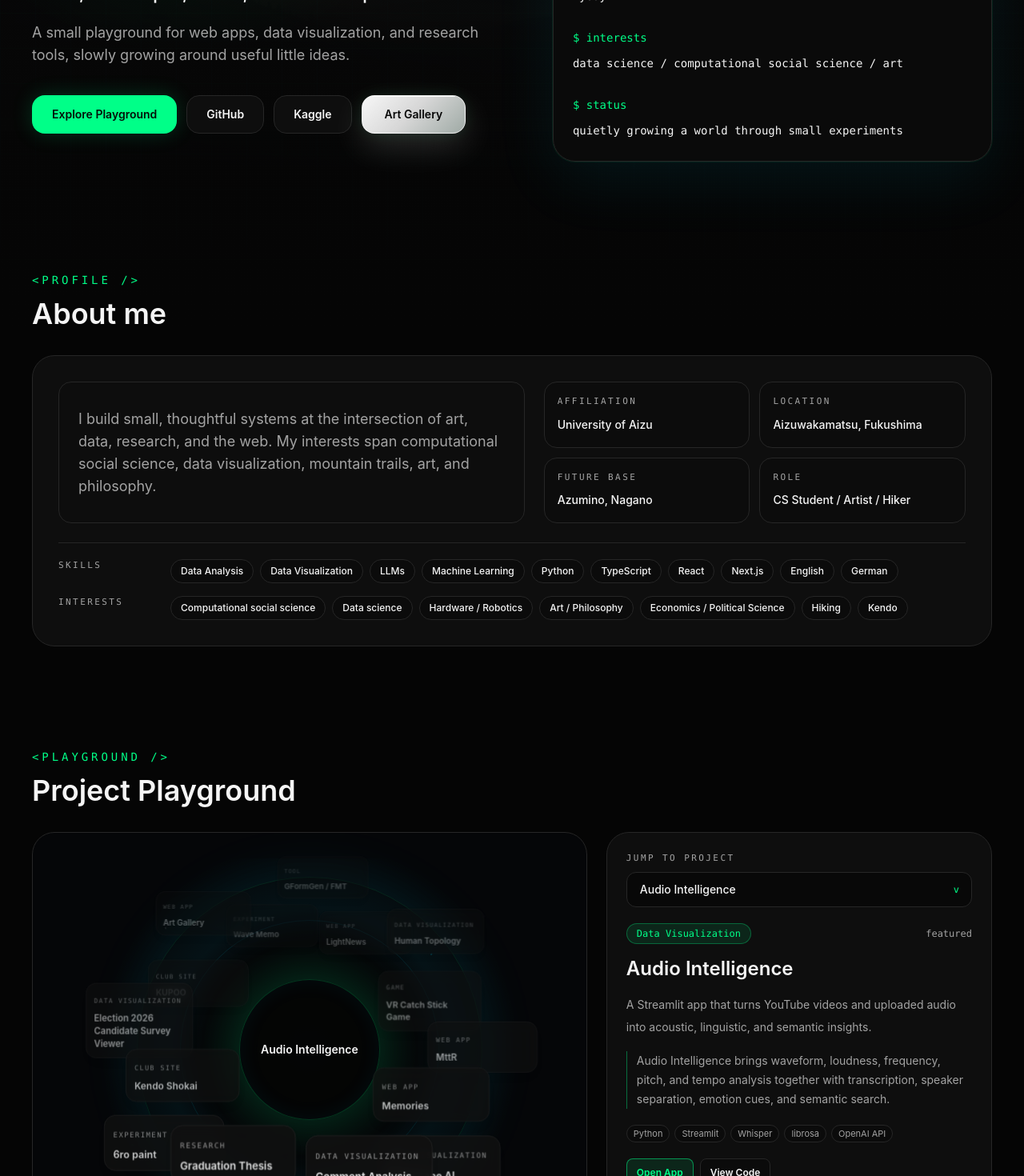
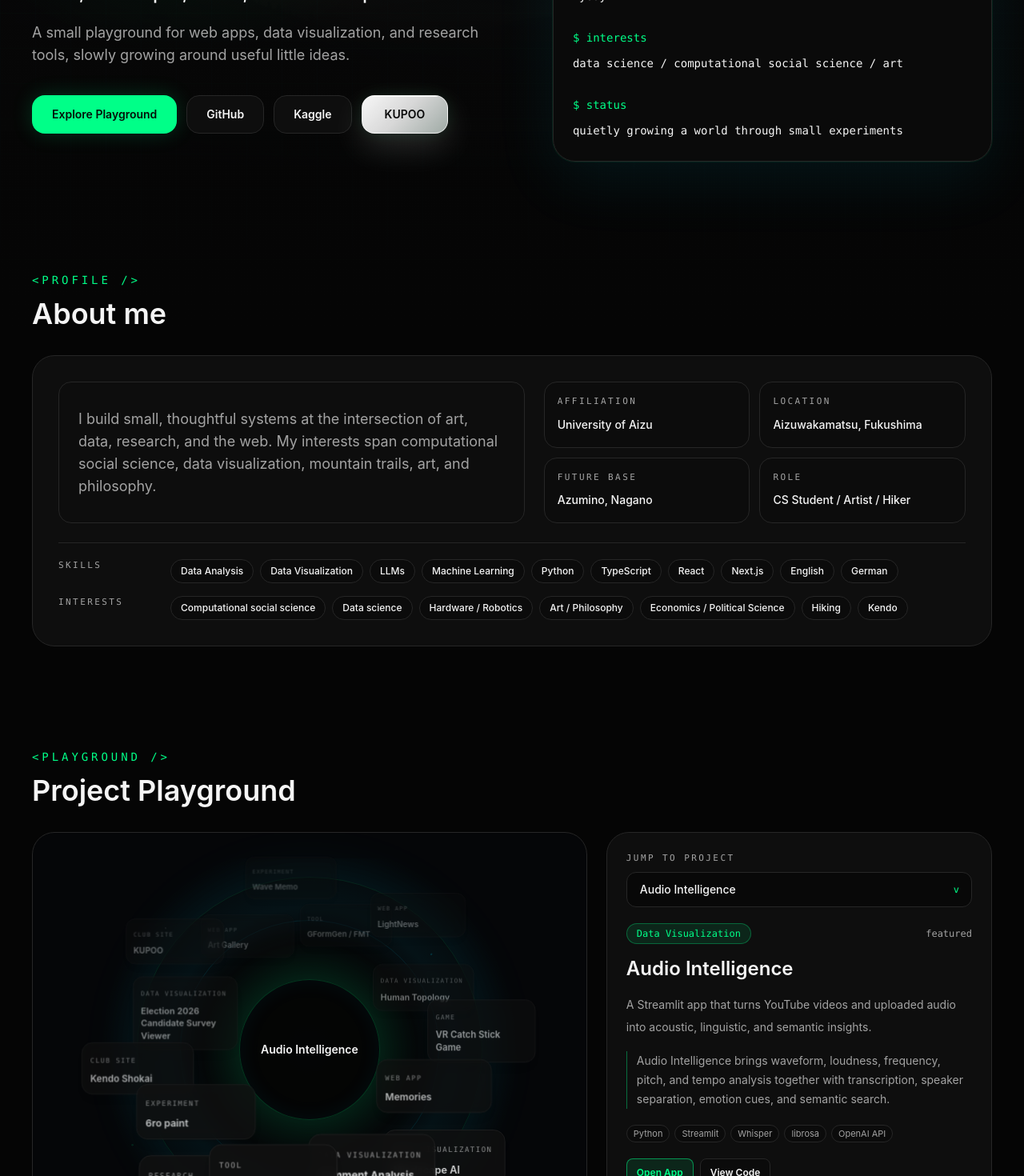
Before and after one commit to ryouy/profile, a Next.js app: page / in a window 1280 px wide. Shown: the part 380-1850 px from the top of the page at 80% size. Built offline with nearby package versions, Linux system fonts and the light colour scheme.

Commit message:
Update featured portfolio links

```diff
--- a/src/components/Hero.tsx
+++ b/src/components/Hero.tsx
@@ -53,13 +53,13 @@ export function Hero() {
             Kaggle
           </a>
           <a
-            href={profile.galleryUrl}
+            href={profile.kupooUrl}
             target="_blank"
             rel="noopener noreferrer"
             className="group relative inline-flex min-h-12 items-center justify-center overflow-hidden rounded-2xl border border-white/65 bg-[linear-gradient(135deg,#f7f7f7_0%,#d7d7d7_48%,#9faaa5_100%)] px-7 py-3 text-sm font-semibold text-[#050505] shadow-[0_16px_42px_rgba(245,245,245,0.16),0_0_22px_rgba(0,255,136,0.08)] transition hover:-translate-y-0.5 hover:border-white hover:shadow-[0_22px_52px_rgba(245,245,245,0.22),0_0_28px_rgba(0,255,136,0.14)]"
           >
             <span className="absolute inset-x-3 top-0 h-px bg-white/90" />
-            <span className="relative">Art Gallery</span>
+            <span className="relative">KUPOO</span>
           </a>
         </div>
       </div>
--- a/src/data/profile.ts
+++ b/src/data/profile.ts
@@ -17,5 +17,5 @@ export const profile = {
   ],
   githubUrl: "https://github.com/ryouy",
   kaggleUrl: "https://www.kaggle.com/ryohmats",
-  galleryUrl: "https://ryouy-gallery.vercel.app"
+  kupooUrl: "https://kupoo.vercel.app"
 };
--- a/src/data/projects.ts
+++ b/src/data/projects.ts
@@ -68,21 +68,6 @@ export const projects: Project[] = [
     tech: ["Next.js", "React", "TypeScript", "Leaflet", "Markdown"],
     appUrl: "https://trvlmmrs.vercel.app/",
     githubUrl: "https://github.com/ryouy/memories",
-    featured: true
-  },
-  {
-    title: "MttR",
-    description:
-      "A simple diary blog that stores article JSON and images through the GitHub Contents API.",
-    details: [
-      "MttR keeps diary content in a GitHub repository rather than a separate CMS, using the GitHub Contents API to save both post JSON and images.",
-      "The app is deployed on Vercel and keeps the public reading experience lightweight while letting the content source stay close to the code.",
-      "It is a compact experiment in treating GitHub as a personal publishing backend, with a safe push flow for keeping local and remote content in sync."
-    ],
-    category: "Web App",
-    tech: ["Next.js", "React", "TypeScript", "GitHub Contents API", "Vercel"],
-    appUrl: "https://move2theregions.vercel.app/",
-    githubUrl: "https://github.com/ryouy/MttR",
     featured: true
   },
   {
```
